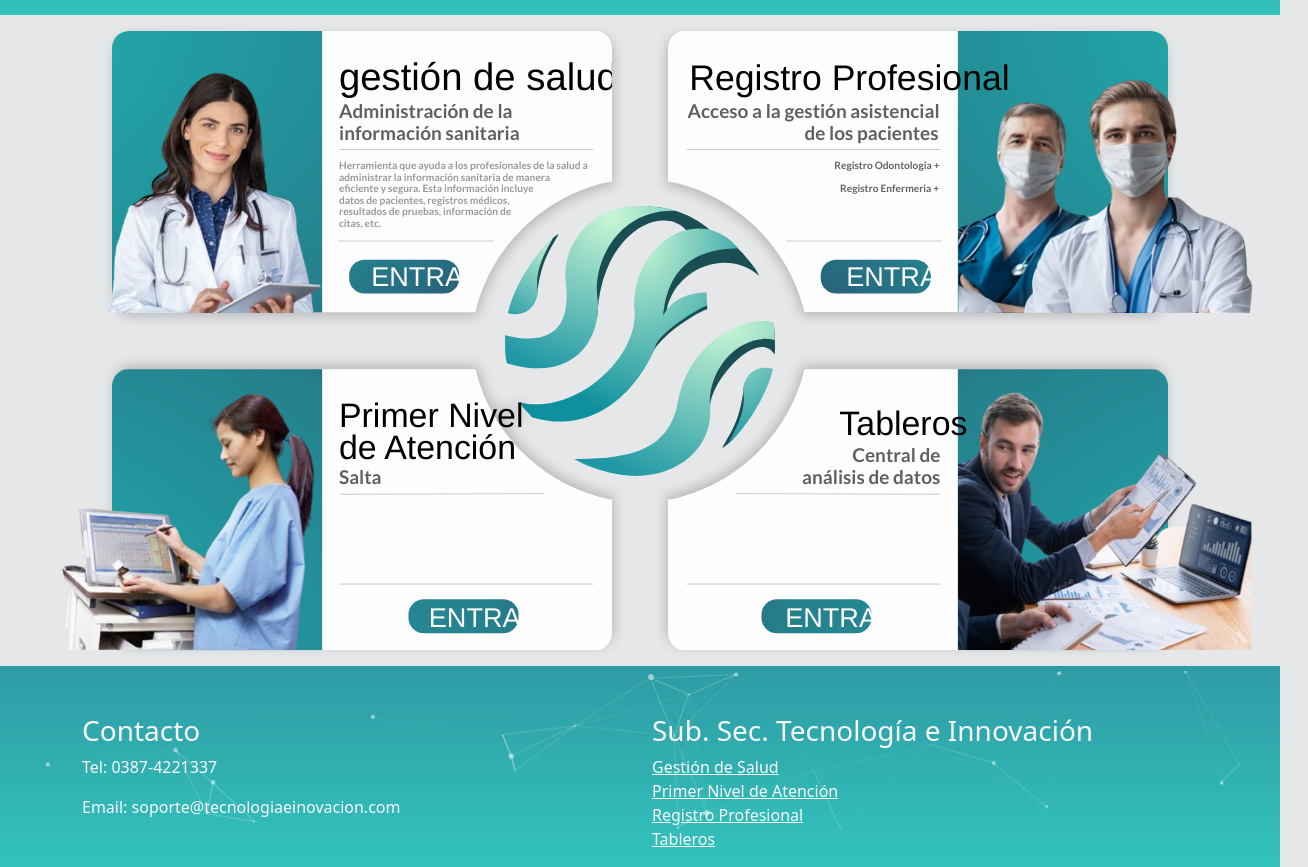
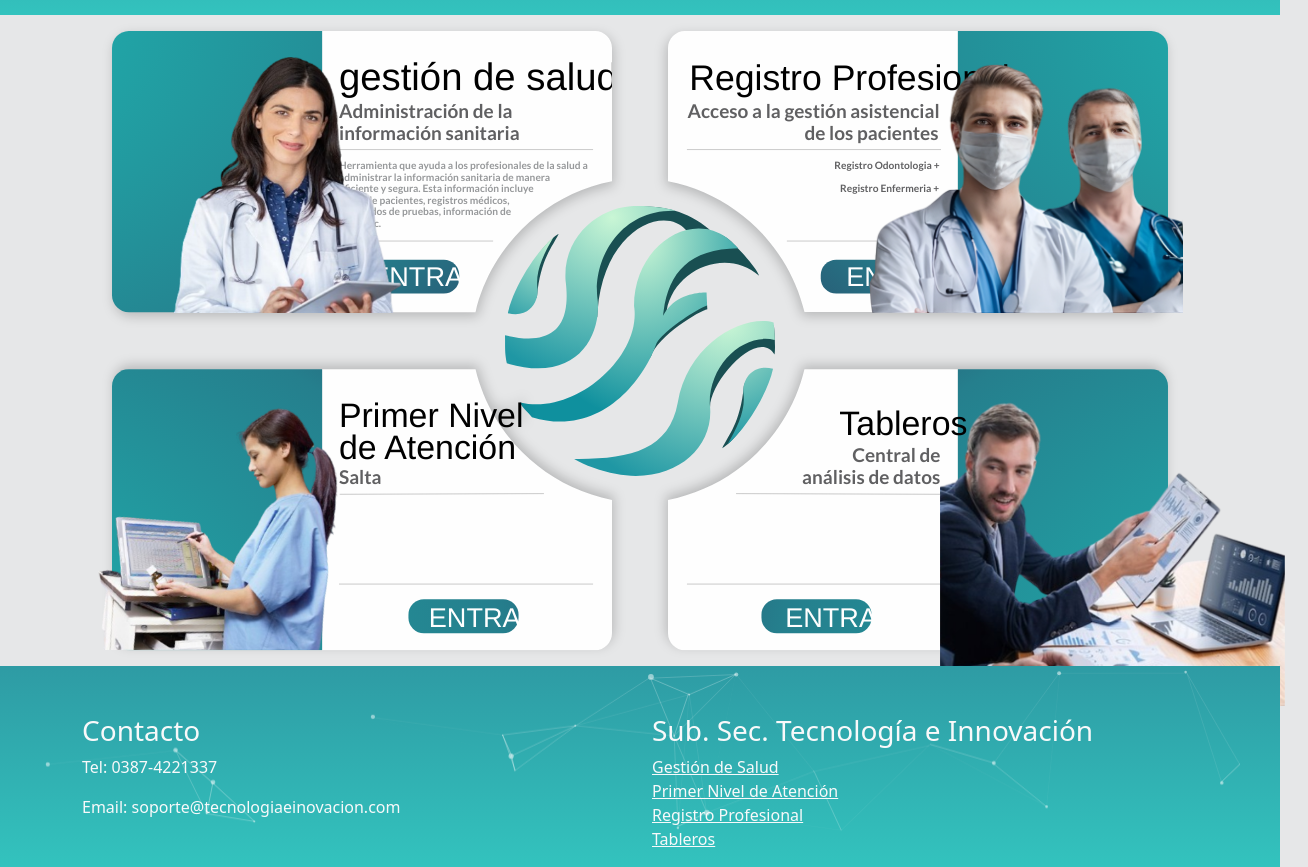
Before and after one commit to fgmc-abc/Portal-STI, a plain HTML site: page index.html in a window 1280 px wide. Shown: the part 199-1066 px from the top of the page, 1308 px wide, since content can reach past the window. Drawn offline with Linux system fonts and the light colour scheme.

Commit message:
Update index.html

```diff
--- a/index.html
+++ b/index.html
@@ -358,7 +358,7 @@
                                 </a>
                             </g>
                         </svg>
-                        <img class="img-fluid" src="./img/Gestion sin fondo.png" alt="" style="transform: scaleX(-1); position: absolute; bottom: 0%; right: 58%; height: 15em;">
+                        <img class="img-fluid" src="./img/Gestion sin fondo.png" alt="" style="transform: scaleX(-1); position: absolute; bottom: 0%; right: 42%; height: 16em;">
                     </div>
 
                 </div>
@@ -459,7 +459,7 @@
                                 <line class="component_tr_fil_line" x1="670" y1="620" x2="1125" y2="620"></line>
                             </g>
                         </svg>
-                        <img class="img-fluid" src="./img/registro.png" alt="" style="transform: scaleX(-1); position: absolute; bottom: 0%; right: -17%; height: 15em;">
+                        <img class="img-fluid" src="./img/registro.png" alt="" style="transform: scaleX(1); position: absolute; bottom: 0%; right: -3%; height: 16em;">
                     </div>
                 </div>
             </div>
@@ -557,7 +557,7 @@
                                     <line class="component_bl_fil_line" x1="672" y1="460" x2="1275" y2="462"></line>
                                 </g>
                             </svg>
-                            <img class="img-fluid" src="./img/pna.png" alt="" style="transform: scaleX(-1); position: absolute; bottom: 0%; left: -11%; height: 17em;">
+                            <img class="img-fluid" src="./img/pna.png" alt="" style="transform: scaleX(-1); position: absolute; bottom: 0%; left: -3.5%; height: 16em;">
                         </div>
                     </div>
                 </div>
@@ -655,7 +655,7 @@
                                     <line class="component_br_fil_line" x1="672" y1="460" x2="1275" y2="462"></line>
                                 </g>
                             </svg>
-                            <img class="img-fluid" src="./img/graficos.png" alt="" style="position: absolute; bottom: 0%; right: -20.5%; height: 17em;">
+                            <img class="img-fluid" src="./img/graficos.png" alt="" style="transform: scaleX(1); position: absolute; bottom: -20%; right: -28%; height: 20em;">
                         </div>
                     </div>
                 </div>
```
